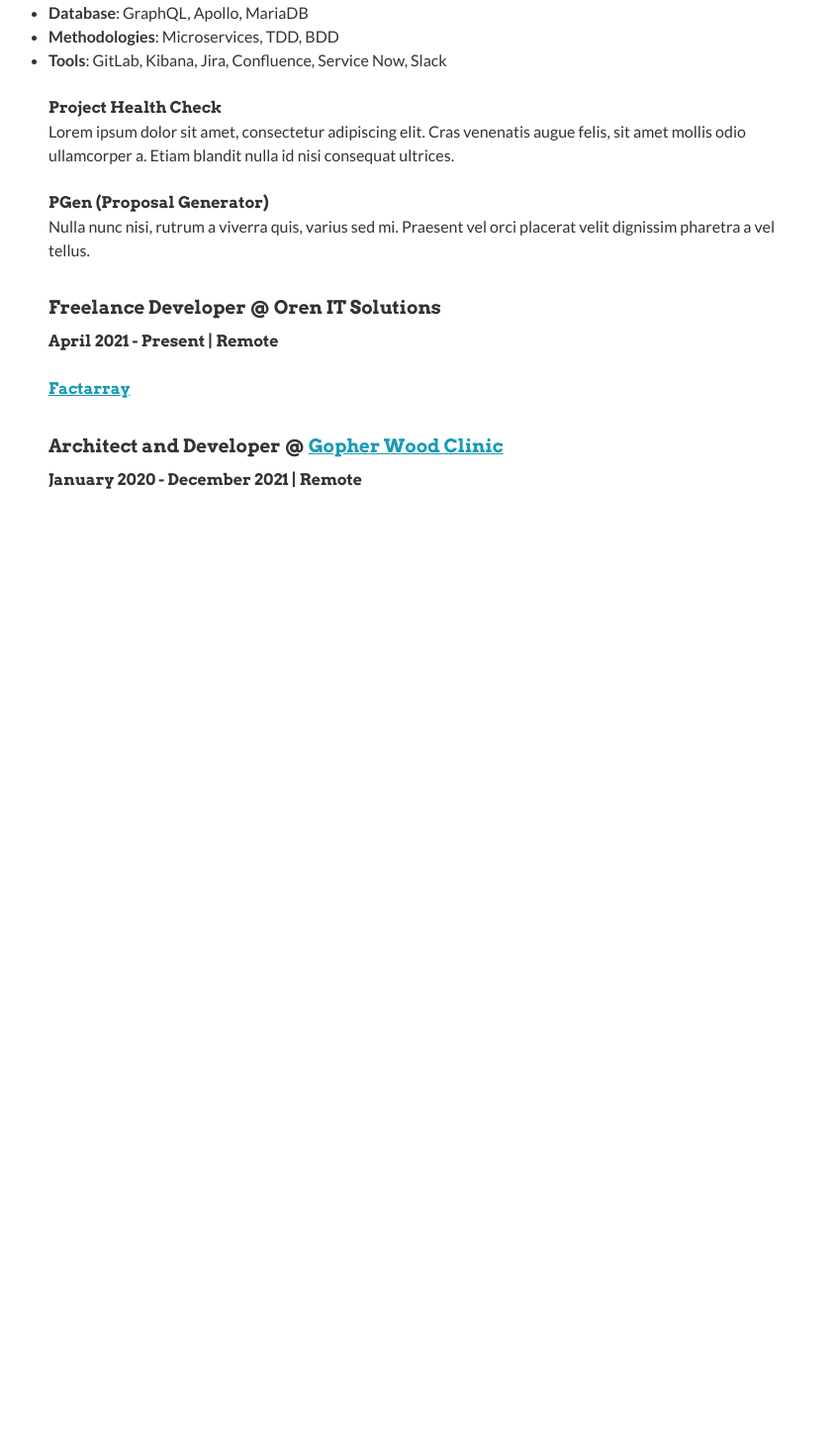
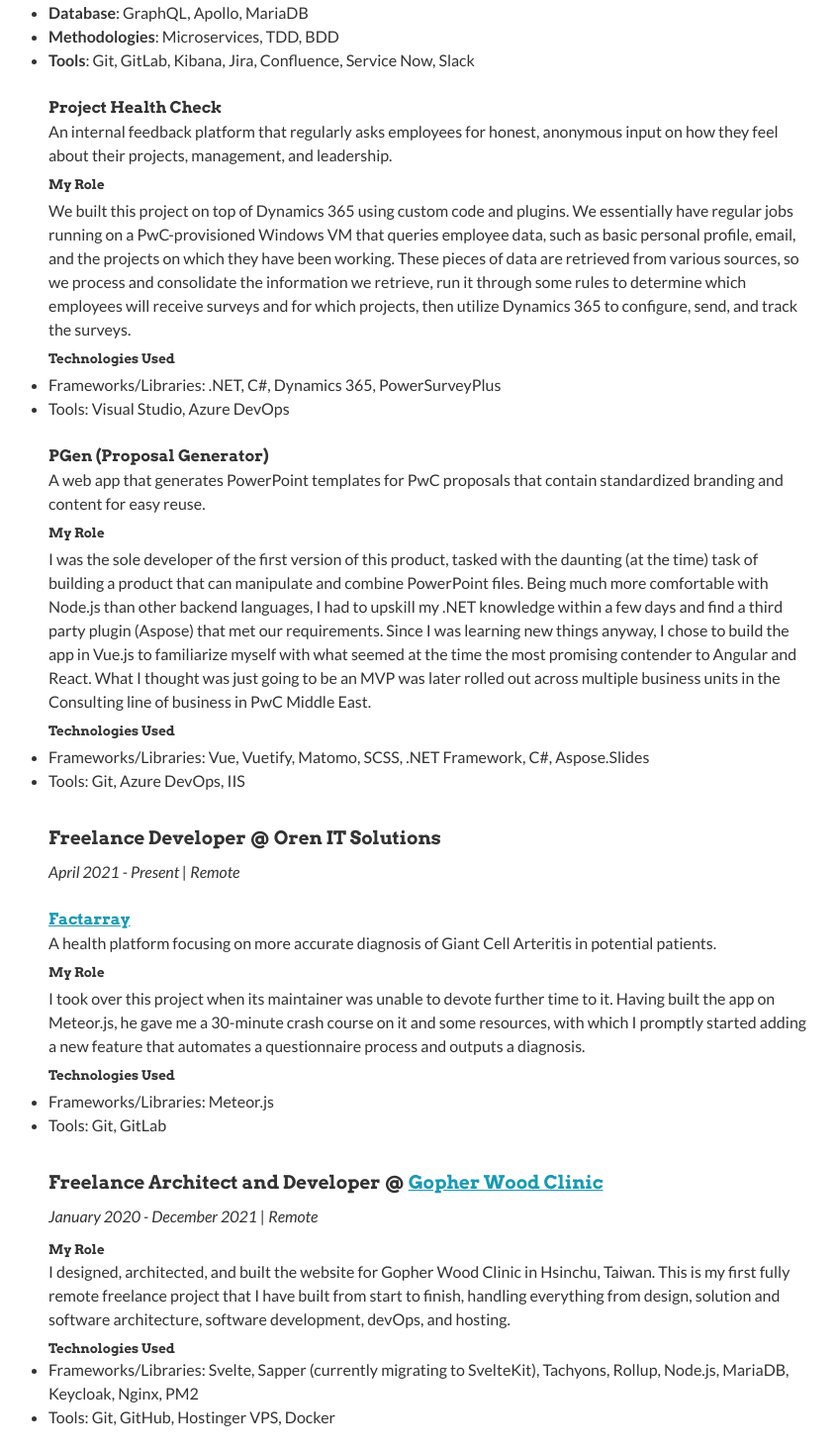
Before and after one commit to vcheeze/vcheeze, a SvelteKit app: page / in a window 1280 px wide. Shown: the part 1063-2530 px from the top of the page at 99% size, without its empty margins (207-1053 px from the left). Before the commit the page ends 1752 px from the top, so only its background shows below. Built offline with nearby package versions, Linux system fonts and the light colour scheme.

Commit message:
feat: added basic content for Experience section

```diff
--- a/src/routes/+page.svelte
+++ b/src/routes/+page.svelte
@@ -14,7 +14,7 @@
 				>PwC Middle East</a
 			>
 		</h3>
-		<h4 class="experienceItem-subTitle">November 2018 - Present | Dubai, UAE / Remote</h4>
+		<p class="experienceItem-subTitle">November 2018 - Present | Dubai, UAE / Remote</p>
 		<p>
 			I specialize in digital transformation. Besides the notable projects that I will go into
 			detail below, I also built and pitched several demos to entities such as the UAE Federal Tax
@@ -36,43 +36,107 @@
 				while leading teams of developers and working with PMs, BAs, and QAs to liase with the Abu
 				Dhabi Digital Authority and other Abu Dhabi government entities.
 			</p>
-      <h5>Technologies used:</h5>
+			<h5>Technologies Used</h5>
 			<ul>
-        <li><strong>Frameworks/Libraries</strong>: React, Redux, Less, Jest, Node, Express, TypeScript</li>
+				<li>
+					<strong>Frameworks/Libraries</strong>: React, Redux, Less, Jest, Node, Express, TypeScript
+				</li>
 				<li><strong>Database</strong>: GraphQL, Apollo, MariaDB</li>
 				<li><strong>Methodologies</strong>: Microservices, TDD, BDD</li>
-        <li><strong>Tools</strong>: GitLab, Kibana, Jira, Confluence, Service Now, Slack</li>
+				<li><strong>Tools</strong>: Git, GitLab, Kibana, Jira, Confluence, Service Now, Slack</li>
 			</ul>
 		</div>
 		<div class="project">
 			<h4 class="project-title">Project Health Check</h4>
 			<p class="project-description">
-				Lorem ipsum dolor sit amet, consectetur adipiscing elit. Cras venenatis augue felis, sit
-				amet mollis odio ullamcorper a. Etiam blandit nulla id nisi consequat ultrices.
+				An internal feedback platform that regularly asks employees for honest, anonymous input on
+				how they feel about their projects, management, and leadership.
 			</p>
+			<h5>My Role</h5>
+			<p>
+				We built this project on top of Dynamics 365 using custom code and plugins. We essentially
+				have regular jobs running on a PwC-provisioned Windows VM that queries employee data, such
+				as basic personal profile, email, and the projects on which they have been working. These
+				pieces of data are retrieved from various sources, so we process and consolidate the
+				information we retrieve, run it through some rules to determine which employees will receive
+				surveys and for which projects, then utilize Dynamics 365 to configure, send, and track the
+				surveys.
+			</p>
+			<h5>Technologies Used</h5>
+			<ul>
+				<li>Frameworks/Libraries: .NET, C#, Dynamics 365, PowerSurveyPlus</li>
+				<li>Tools: Visual Studio, Azure DevOps</li>
+			</ul>
 		</div>
 		<div class="project">
 			<h4 class="project-title">PGen (Proposal Generator)</h4>
 			<p class="project-description">
-				Nulla nunc nisi, rutrum a viverra quis, varius sed mi. Praesent vel orci placerat velit
-				dignissim pharetra a vel tellus.
+				A web app that generates PowerPoint templates for PwC proposals that contain standardized
+				branding and content for easy reuse.
 			</p>
+			<h5>My Role</h5>
+			<p>
+				I was the sole developer of the first version of this product, tasked with the daunting (at
+				the time) task of building a product that can manipulate and combine PowerPoint files. Being
+				much more comfortable with Node.js than other backend languages, I had to upskill my .NET
+				knowledge within a few days and find a third party plugin (Aspose) that met our
+				requirements. Since I was learning new things anyway, I chose to build the app in Vue.js to
+				familiarize myself with what seemed at the time the most promising contender to Angular and
+				React. What I thought was just going to be an MVP was later rolled out across multiple
+				business units in the Consulting line of business in PwC Middle East.
+			</p>
+			<h5>Technologies Used</h5>
+			<ul>
+				<li>Frameworks/Libraries: Vue, Vuetify, Matomo, SCSS, .NET Framework, C#, Aspose.Slides</li>
+				<li>Tools: Git, Azure DevOps, IIS</li>
+			</ul>
 		</div>
 	</div>
 	<div class="experienceItem">
 		<h3 class="experienceItem-title">Freelance Developer @ Oren IT Solutions</h3>
-		<h4 class="experienceItem-subTitle">April 2021 - Present | Remote</h4>
+		<p class="experienceItem-subTitle">April 2021 - Present | Remote</p>
 		<div class="project">
 			<h4><a href="https://factarray.co.uk/" target="_blank">Factarray</a></h4>
+			<p class="project-description">
+				A health platform focusing on more accurate diagnosis of Giant Cell Arteritis in potential
+				patients.
+			</p>
+			<h5>My Role</h5>
+			<p>
+				I took over this project when its maintainer was unable to devote further time to it. Having
+				built the app on Meteor.js, he gave me a 30-minute crash course on it and some resources,
+				with which I promptly started adding a new feature that automates a questionnaire process
+				and outputs a diagnosis.
+			</p>
+			<h5>Technologies Used</h5>
+			<ul>
+				<li>Frameworks/Libraries: Meteor.js</li>
+				<li>Tools: Git, GitLab</li>
+			</ul>
 		</div>
 	</div>
 	<div class="experienceItem">
 		<h3 class="experienceItem-title">
-			Architect and Developer @ <a href="https://gopherwoodclinic.org/" target="_blank"
+			Freelance Architect and Developer @ <a href="https://gopherwoodclinic.org/" target="_blank"
 				>Gopher Wood Clinic</a
 			>
 		</h3>
-		<h4 class="experienceItem-subTitle">January 2020 - December 2021 | Remote</h4>
+		<p class="experienceItem-subTitle">January 2020 - December 2021 | Remote</p>
+		<h5>My Role</h5>
+		<p>
+			I designed, architected, and built the website for Gopher Wood Clinic in Hsinchu, Taiwan. This
+			is my first fully remote freelance project that I have built from start to finish, handling
+			everything from design, solution and software architecture, software development, devOps, and
+			hosting.
+		</p>
+		<h5>Technologies Used</h5>
+		<ul>
+			<li>
+				Frameworks/Libraries: Svelte, Sapper (currently migrating to SvelteKit), Tachyons, Rollup,
+				Node.js, MariaDB, Keycloak, Nginx, PM2
+			</li>
+			<li>Tools: Git, GitHub, Hostinger VPS, Docker</li>
+		</ul>
 	</div>
 </section>
 
@@ -106,6 +170,7 @@
 			}
 			&-subTitle {
 				margin-bottom: 0.75rem;
+				font-style: italic;
 			}
 		}
 	}
@@ -122,7 +187,10 @@
 	}
 
 	@media screen and (max-width: $breakpoint-sm) {
-    .intro, .experience {
+		.intro {
+			margin: 4rem 2rem;
+		}
+		.experience {
 			margin: 2rem;
 		}
 	}
--- a/src/styles/variables.scss
+++ b/src/styles/variables.scss
@@ -1,4 +1,5 @@
-// breakpoints
+// breakpoints defined following PureCSS's breakpoints:
+// https://blog.logrocket.com/css-breakpoints-responsive-design/#how-choose-breakpoints
 $breakpoint-sm: 35.5em;
 $breakpoint-md: 48em;
 $breakpoint-lg: 64em;
```
Lines whose indentation alone changed are shown as unchanged.
